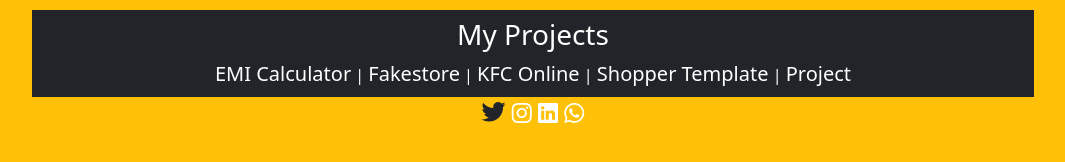
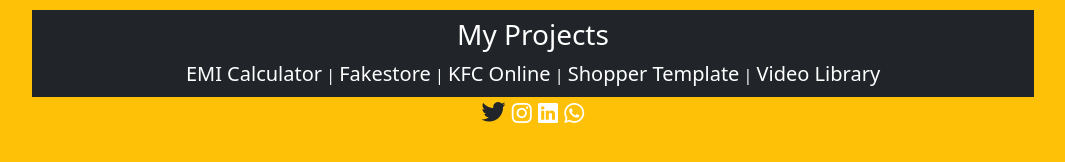
Before and after one commit to RajendraWebtech/Rajendra-Portfolio, a website: page index.html in a window 1280 px wide. Shown: the part 468-630 px from the top of the page, without its empty margins (107-1172 px from the left). Drawn offline with nearby package versions, Linux system fonts and the light colour scheme.

Commit message:
project added

```diff
--- a/index.html
+++ b/index.html
@@ -34,7 +34,7 @@
             <span>|</span>
             <span><a href="public/Shopper-template2.html">Shopper Template</a></span>
             <span>|</span>
-            <span><a href="public/video-tutorial-project">Project</a></span>
+            <span><a href="https://videotutorial-library-c4463.web.app/">Video Library</a></span>
         </div>
         <div class="h4">
             <span class="bi bi-twitter"></span>
```
